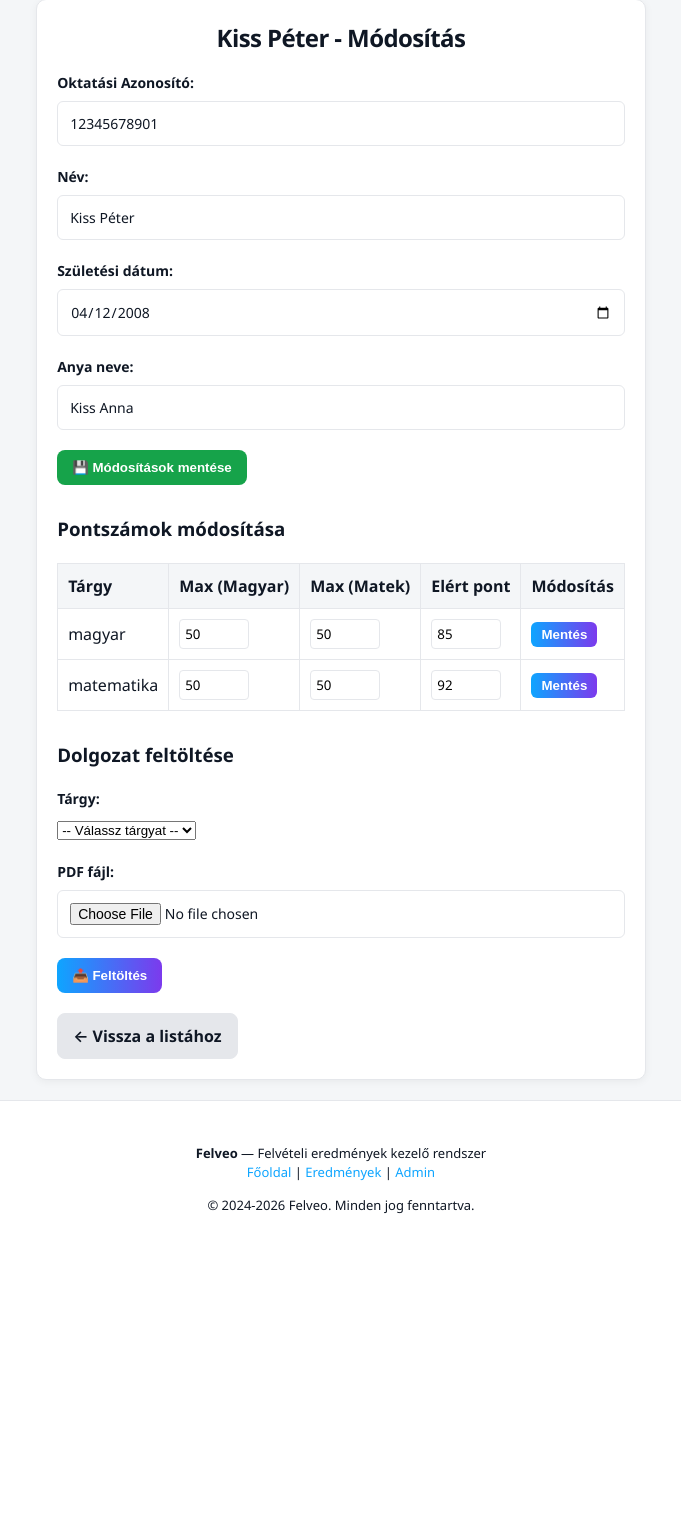
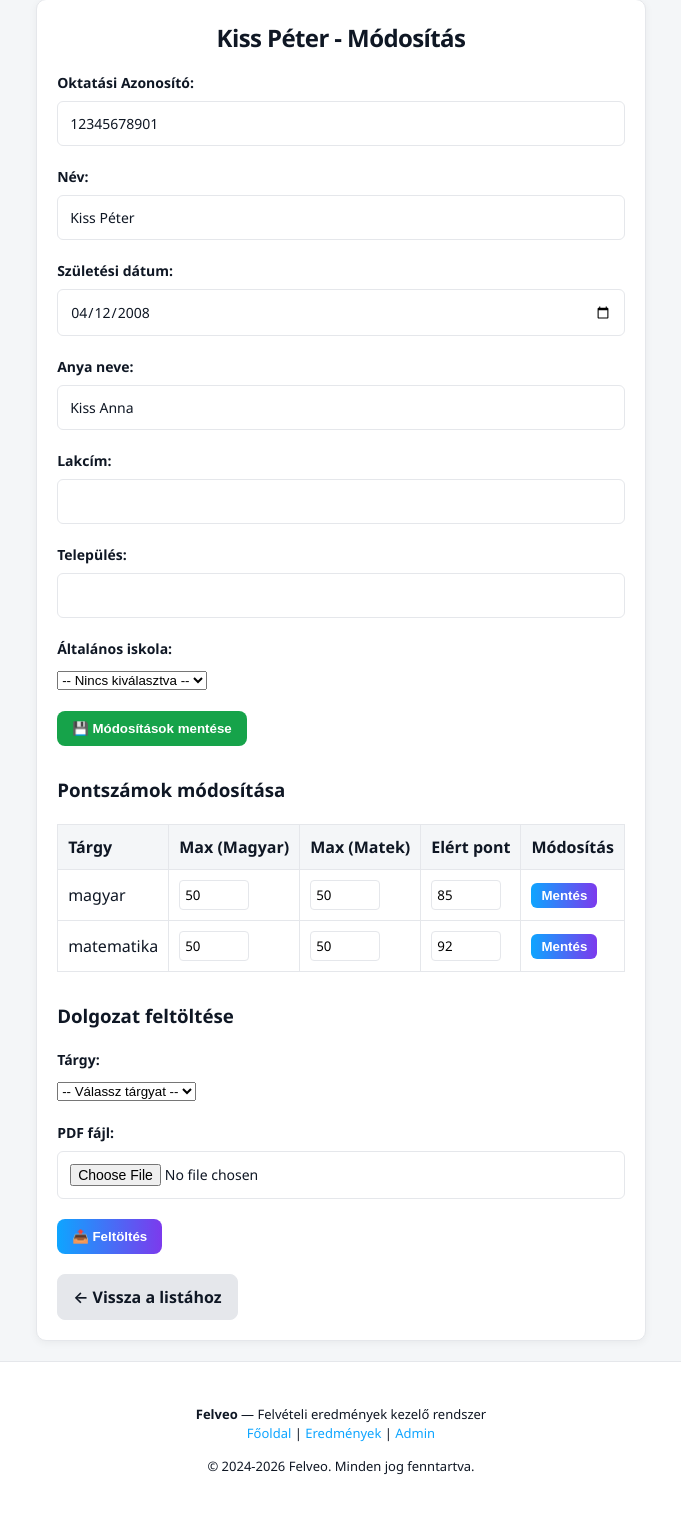
Before and after one commit to Fotelharc0s/Felveo, a PHP site: page /Felveo-main/admin_dashboard.php?action=edit&okt=12345678901 in a window 1280 px wide. Shown: the part 221-1740 px from the top of the page, without its empty margins (299-980 px from the left). Before the commit the page ends 1435 px from the top, so only its background shows below. Run offline with PHP 8.4, Linux system fonts and the light colour scheme; the visitor is signed in with stand-in values (Sample User, id 1); data comes from the database, SQL or seed files in the repository; tables that the repository leaves empty hold one stand-in row (values such as "Sample post").

Commit message:
`Added fields for student's address, city, and school to edit form`

```diff
--- a/admin_dashboard.php
+++ b/admin_dashboard.php
@@ -65,6 +65,11 @@
     $student_stmt->execute([$okt]);
     $student = $student_stmt->fetch(PDO::FETCH_ASSOC);
 
+    // Összes általános iskola lekérése
+    $iskolas_stmt = $pdo->prepare("SELECT om_azonosito, nev, telepules FROM altalanos_iskolak ORDER BY nev");
+    $iskolas_stmt->execute();
+    $iskolak = $iskolas_stmt->fetchAll(PDO::FETCH_ASSOC);
+
     // Pontok módosítása
     $results_stmt = $pdo->prepare("
         SELECT
@@ -92,14 +97,17 @@
         $nev = $_POST['nev'];
         $szul = $_POST['szuletesi_ido'];
         $anyja = $_POST['anyja_neve'];
+        $lakcim = $_POST['lakcim'] ?? '';
+        $telepules = $_POST['telepules'] ?? '';
+        $iskola_om = $_POST['alt_iskola_om'] ?? '';
 
         try {
             $update_stmt = $pdo->prepare("
                 UPDATE szemelyek
-                SET nev = ?, szuletesi_ido = ?, anyja_neve = ?
+                SET nev = ?, szuletesi_ido = ?, anyja_neve = ?, lakcim = ?, telepules = ?, alt_iskola_om = ?
                 WHERE oktatasi_azonosito = ?
             ");
-            $update_stmt->execute([$nev, $szul, $anyja, $okt]);
+            $update_stmt->execute([$nev, $szul, $anyja, $lakcim, $telepules, $iskola_om ?: null, $okt]);
             $message = '✓ Diák adatai sikeresen módosítva!';
         } catch (Exception $e) {
             $message = '✗ Hiba: ' . $e->getMessage();
@@ -248,6 +256,28 @@
                         <input type="text" name="anyja_neve" value="<?php echo htmlspecialchars($student['anyja_neve']); ?>">
                     </div>
 
+                    <div class="form-group">
+                        <label>Lakcím:</label>
+                        <input type="text" name="lakcim" value="<?php echo htmlspecialchars($student['lakcim'] ?? ''); ?>">
+                    </div>
+
+                    <div class="form-group">
+                        <label>Település:</label>
+                        <input type="text" name="telepules" value="<?php echo htmlspecialchars($student['telepules'] ?? ''); ?>">
+                    </div>
+
+                    <div class="form-group">
+                        <label>Általános iskola:</label>
+                        <select name="alt_iskola_om">
+                            <option value="">-- Nincs kiválasztva --</option>
+                            <?php foreach ($iskolak as $iskola): ?>
+                                <option value="<?php echo htmlspecialchars($iskola['om_azonosito']); ?>" <?php echo ($student['alt_iskola_om'] === $iskola['om_azonosito']) ? 'selected' : ''; ?>>
+                                    <?php echo htmlspecialchars($iskola['nev'] . ' (' . $iskola['telepules'] . ')'); ?>
+                                </option>
+                            <?php endforeach; ?>
+                        </select>
+                    </div>
+
                     <button type="submit" class="btn-success">💾 Módosítások mentése</button>
                 </form>
 
```
